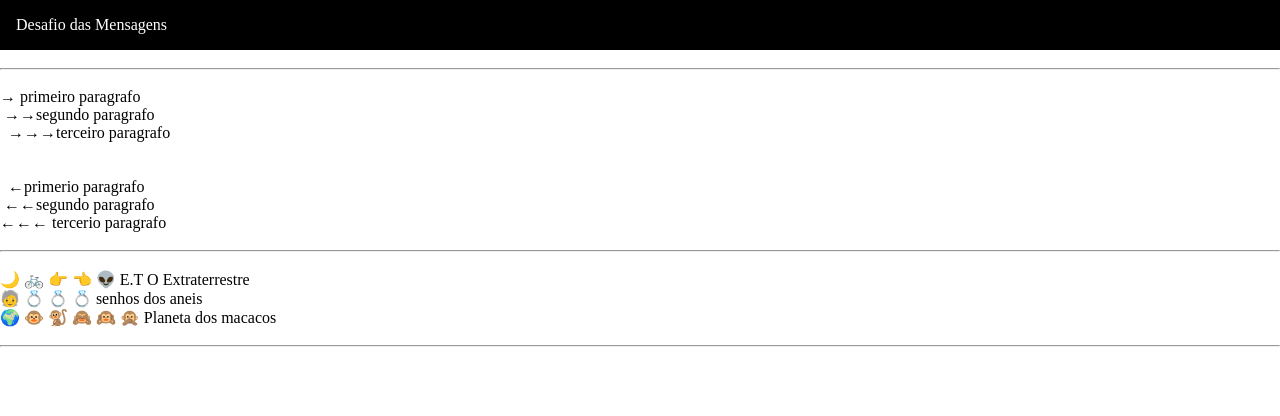
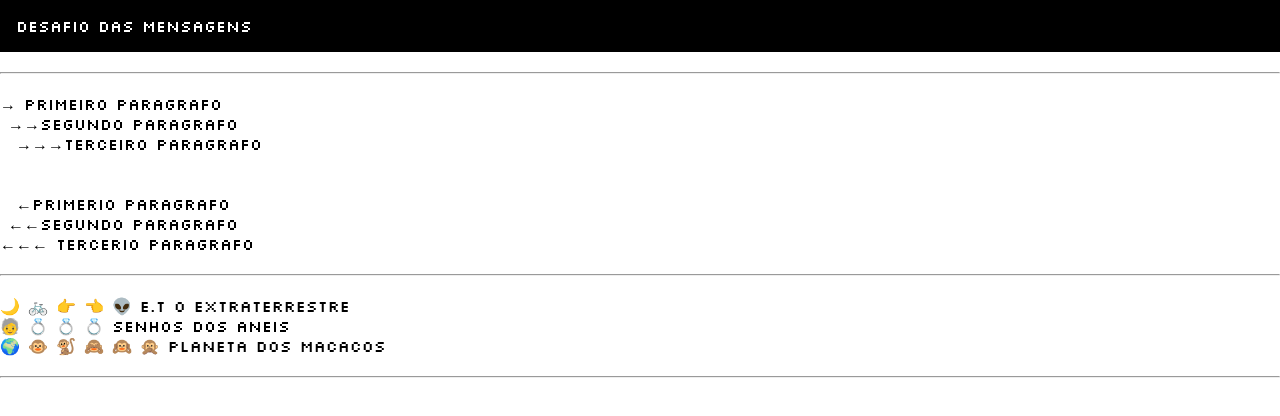
Before and after one commit to Luc6sx/aula5, a plain HTML site: page aula 5/index.html in a window 1280 px wide. Drawn offline with Linux system fonts and the light colour scheme.

Commit message:
nova versão

```diff
--- a/aula 5/index.html
+++ b/aula 5/index.html
@@ -4,11 +4,18 @@
     <meta charset="UTF-8">
     <meta http-equiv="X-UA-Compatible" content="IE=edge">
     <meta name="viewport" content="width=device-width, initial-scale=1.0">
+    <link href="https://fonts.googleapis.com/css2?family=Silkscreen:wght@400;700&display=swap" rel="stylesheet">
     <title>Desafio de mensagens</title>
     <style>
+
 *{
     margin: 0%;
     padding: 0%;
+
+  font-family: "Silkscreen", sans-serif;
+  font-weight: 400;
+  font-style: normal;
+
 }
 main{
     background-color: black;
```
